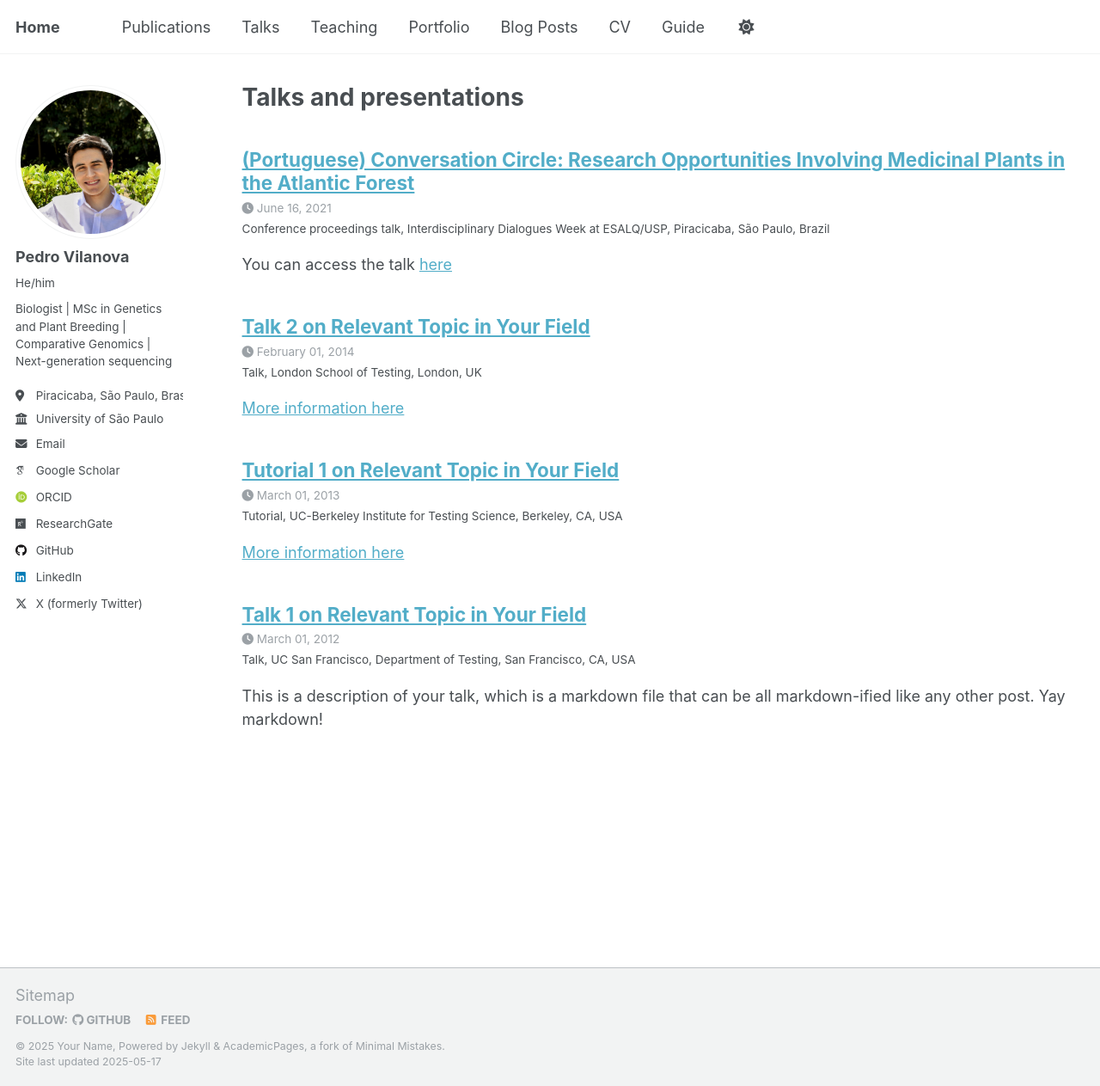
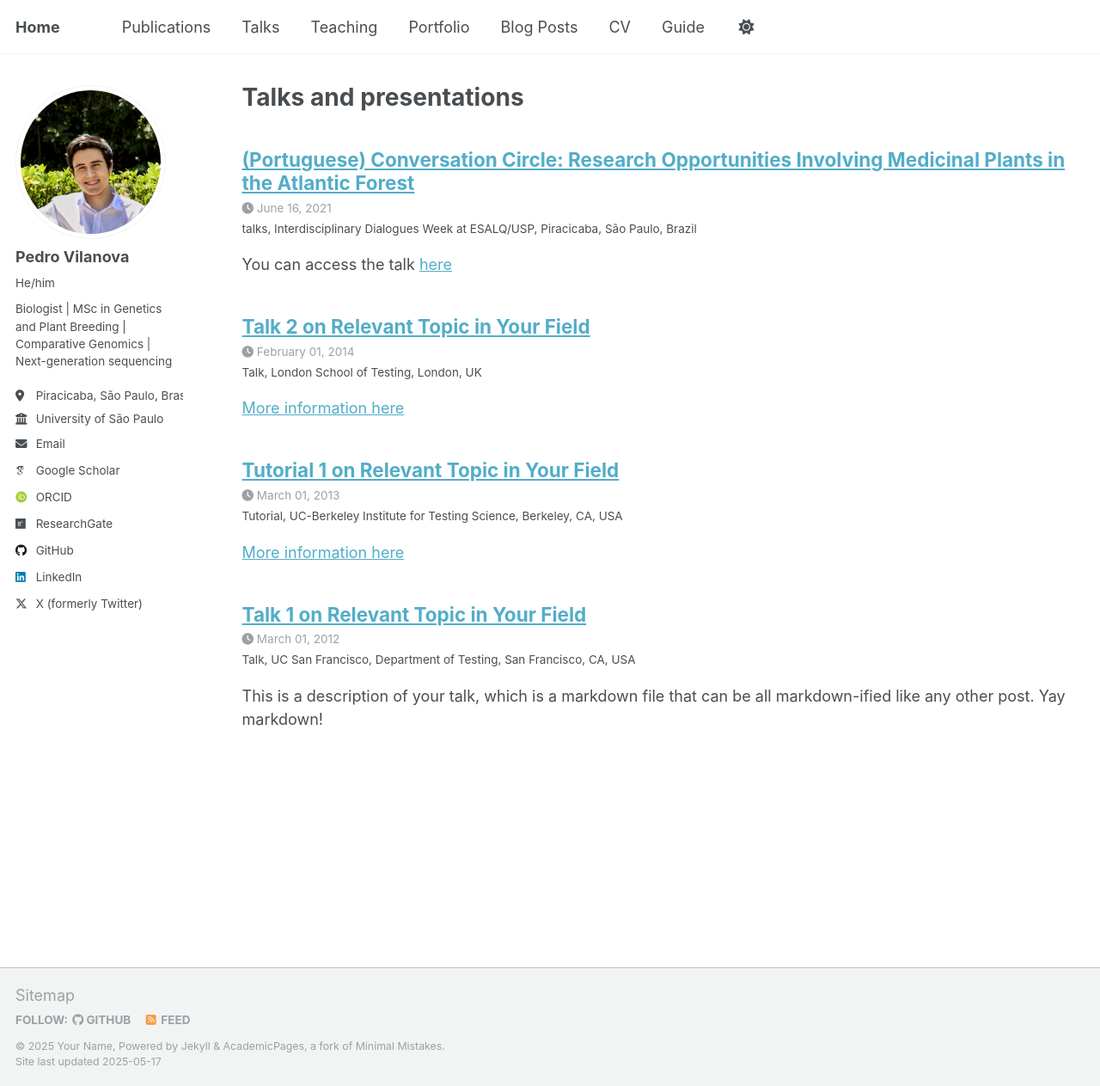
Before and after one commit to pedrofvilanova/pedrofvilanova.github.io, a Jekyll site: the page built from _pages/talks.html, in a window 1280 px wide and 1263 px high. Shown: the whole window at 86% size. Built offline with Jekyll 4.4.1, drawn with Linux system fonts in a browser that asks for light colours; some web fonts are replaced.

Commit message:
Update medicinal_plants.md

```diff
--- a/_talks/medicinal_plants.md
+++ b/_talks/medicinal_plants.md
@@ -1,7 +1,7 @@
 ---
 title: "(Portuguese) Conversation Circle: Research Opportunities Involving Medicinal Plants in the Atlantic Forest"
 collection: talks
-type: "Conference proceedings talk"
+type: "talks"
 permalink: /talks/medicinal_plants
 venue: "Interdisciplinary Dialogues Week at ESALQ/USP"
 date: 2021-06-16
```
